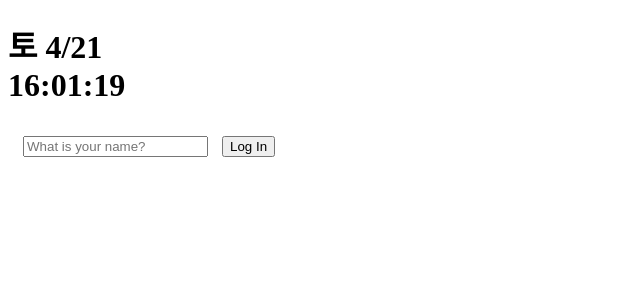
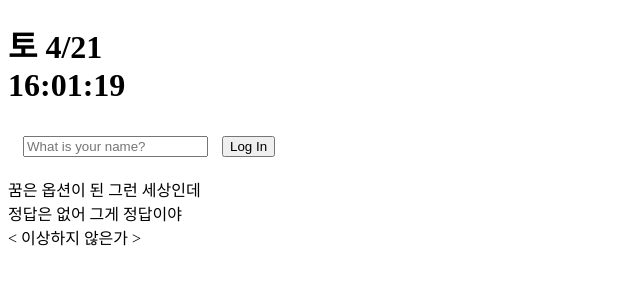
Before and after one commit to timemash24/momentumJS, a plain HTML site: page index.html in a window 1280 px wide. Shown: the whole page, without its empty margins (0-640 px from the left). Drawn offline with Linux system fonts and the light colour scheme.

Commit message:
Add quotes.js to show random quotes

```diff
--- a/index.html
+++ b/index.html
@@ -22,7 +22,12 @@
       <h1 class="hidden" id="greeting"></h1>
       <button class="hidden" id="logout-btn">Log out</button>
     </div>
+    <div id="quote">
+      <span></span>
+      <span></span>
+    </div>
     <script src="js/greetings.js"></script>
     <script src="js/clock.js"></script>
+    <script src="js/quotes.js"></script>
   </body>
 </html>
--- /dev/null
+++ b/js/quotes.js
@@ -0,0 +1,79 @@
+const quotes = [
+  {
+    quote: `숨을 쉬어 아니면 꿈을 꿔
+지금 심장박동에 맞춰 다시 노를 저어`,
+    song: `Intro : 화양연화`,
+  },
+  {
+    quote: `이 시간 뒤에 어떤 라벨이 붙건
+      부디 그게 전부 너길 바래`,
+    song: `병`,
+  },
+  {
+    quote: `Dear myself 넌 절대로 너의 온도를 잃지 마
+  따뜻히도 차갑게도 될 필요 없으니까`,
+    song: `Intro : Persona`,
+  },
+  {
+    quote: `그래도 이 하루가 끝나잖아
+  초침과 분침이 겹칠 때
+  세상은 아주 잠깐 숨을 참아`,
+    song: `00:00`,
+  },
+  {
+    quote: `믿는 대로 가는 대로
+  운명이 됐고 중심이 됐어`,
+    song: `Outro : Ego`,
+  },
+  {
+    quote: `너 땜에 알았어
+    왜 사람과 사랑이 비슷한 소리가 나는지
+  You make live to a love`,
+    song: `Trivia 承 : Love`,
+  },
+  {
+    quote: `I'm the one I should love in this world
+  빛나는 나를 소중한 내 영혼을
+  이제야 깨달아 so I love me`,
+    song: `Epiphany`,
+  },
+  {
+    quote: `내 실수로 생긴 흉터까지 다 내 별자린데`,
+    song: `Answer : Love Myself`,
+  },
+  {
+    quote: `You gave me the best of me
+  So you'll give you the best of you`,
+    song: `Magic Shop`,
+  },
+  {
+    quote: `날 널 믿어 지금은 미약할지언정
+  끝은 창대한 비약일 걸`,
+    song: `Outro : Wings`,
+  },
+  {
+    quote: `누구의 가시들이 모여 펼쳐진 장관이
+  분명 누군간 너의 가시를 보며 위로받겠지
+  우린 서로의 야경, 서로의 달`,
+    song: `Moonchild`,
+  },
+  {
+    quote: `사람도 아픔도 언젠가는 죽기에
+  무뎌지려면 바람을 맞아야 하잖아
+  꿈 속에서는 영원할 수가 없잖아`,
+    song: `지나가`,
+  },
+  {
+    quote: `꿈은 옵션이 된 그런 세상인데
+  정답은 없어 그게 정답이야`,
+    song: `이상하지 않은가`,
+  },
+];
+
+const quote = document.querySelector("#quote span:first-child");
+const song = document.querySelector("#quote span:last-child");
+const todaysQuote = quotes[Math.floor(Math.random() * quotes.length)];
+
+quote.innerText = todaysQuote.quote;
+song.innerText = `
+< ${todaysQuote.song} >`;
```
